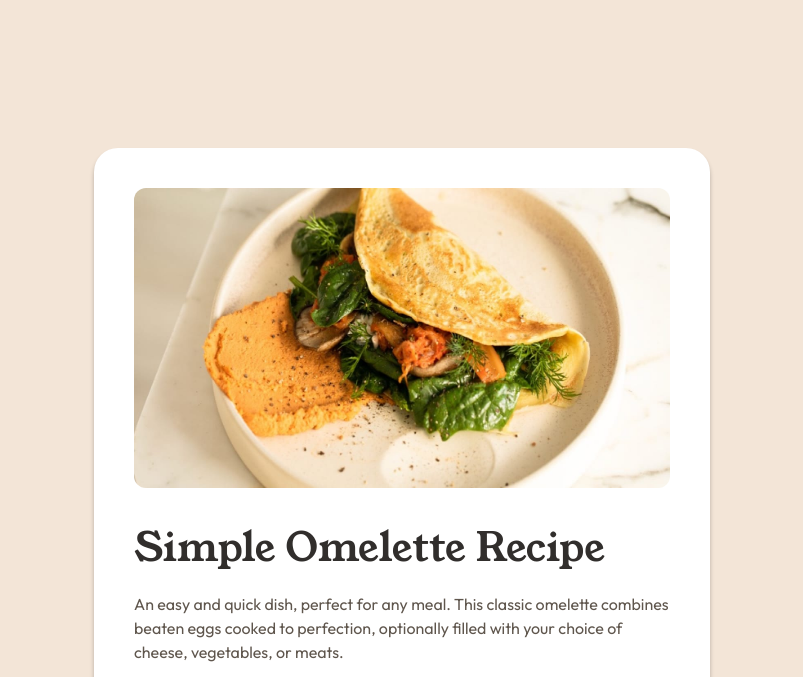
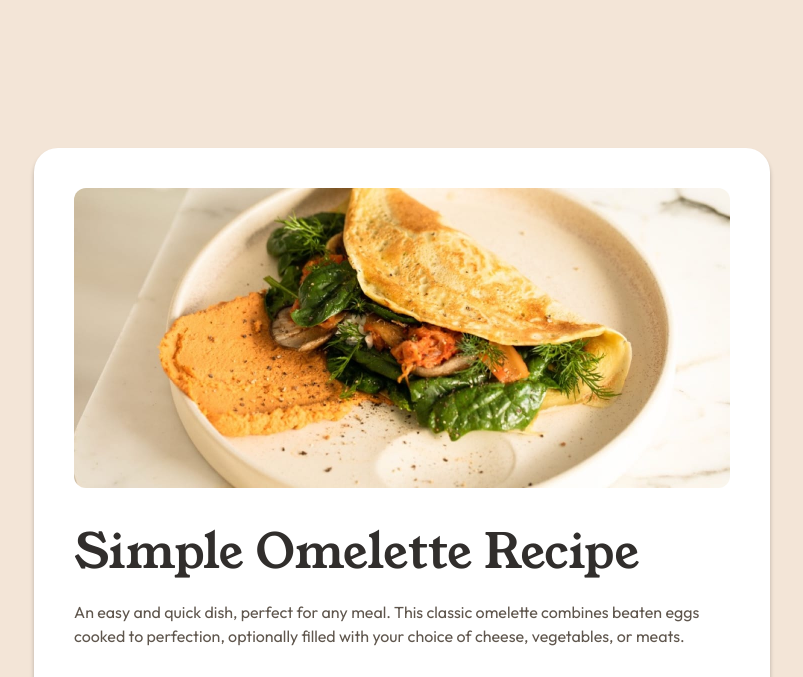
Before and after one commit to jeffgrahamcodes/recipe-page, a website: page src/index.html in a window 1280 px wide. Shown: the top 677 px of the page, without its empty margins (238-1041 px from the left). Drawn offline with Linux system fonts and the light colour scheme.

Commit message:
style heading for desktop

```diff
--- a/src/index.html
+++ b/src/index.html
@@ -13,11 +13,11 @@
   <body>
     <main class="min-w-full md:bg-(--stone-100) md:py-18.5 md:px-6">
       <article
-        class="bg-white md:w-[616px] md:p-5 md:mx-auto md:rounded-3xl md:shadow-[0_4px_4px_rgba(0,0,0,0.25)]"
+        class="bg-white md:w-[616px] lg:w-[736px] md:p-5 md:mx-auto md:rounded-3xl md:shadow-[0_4px_4px_rgba(0,0,0,0.25)]"
       >
         <figure>
           <img
-            class="w-full h-[171px] md:w-[536px] md:h-[300px] md:rounded-xl"
+            class="w-full h-[171px] md:w-[536px] md:h-[300px] md:rounded-xl lg:w-full"
             src="./images/image-omelette.jpeg"
             alt="picture of an omelette"
           />
@@ -25,7 +25,7 @@
         <section class="px-4 py-5 md:p-0 md:mt-5">
           <section class="grid gap-3">
             <h1
-              class="font-(family-name:--font-young-serif) text-4xl md:text-[40px] text-(--stone-900) leading-none"
+              class="font-(family-name:--font-young-serif) text-4xl md:text-[40px] lg:text-5xl text-(--stone-900) leading-none"
             >
               Simple Omelette Recipe
             </h1>
```
Also changed, not shown: src/output.css.
